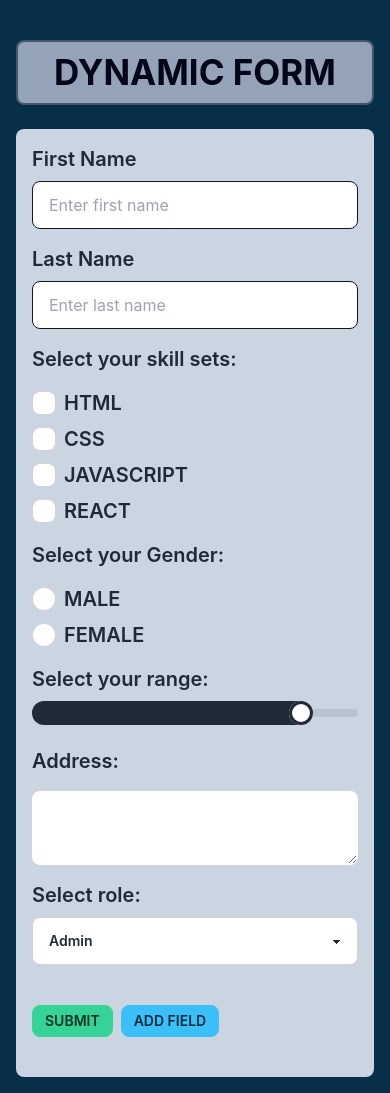
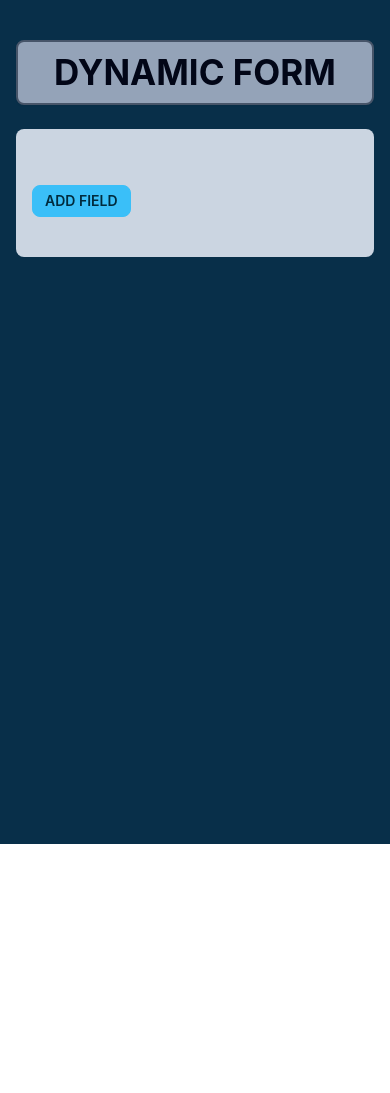
Before and after one commit to Programmer-Mehadi/dynamic-form, a React (Create React App) app: page / in a window 390 px wide. After the commit the page ends 844 px from the top, so only its background shows below. Built offline with nearby package versions, Linux system fonts and the light colour scheme.

Commit message:
make field dynamic ...

```diff
--- a/src/App.js
+++ b/src/App.js
@@ -9,10 +9,17 @@ function App() {
   const [fields, setFields] = useState(null);
   const [childFieldsNumber, setchildFieldsNumber] = useState(null);
   const [childFields, setChildFields] = useState(null);
+  const [formData, setFormData] = useState({
+    fieldName: "",
+    inputType: selectedFieldType,
+    placeholder: "",
+    label: "",
+    value: "",
+    min: "",
+    max: "",
+    child: [],
+  });
 
-  const handleSubmit = (event) => {
-    event.preventDefault();
-  };
   useEffect(() => {
     if (selectedFieldType !== null && selectedFieldType !== "") {
       if (
@@ -26,11 +33,6 @@ function App() {
               name: "fieldName",
               value: "",
               title: "Give a field name",
-            },
-            {
-              name: "placeholder",
-              value: "",
-              title: "Give a placeholder",
             },
             {
               name: "label",
@@ -130,11 +132,30 @@ function App() {
     if (childFieldsNumber > 0) {
       let array = [];
       for (let i = 0; i < childFieldsNumber; i++) {
+        if (selectedFieldType === "checkbox") {
           array.push([
             {
               title: "Give a title",
               value: "",
               name: "title",
+            },
+            {
+              title: "Give a field name",
+              value: false,
+              name: "fieldName",
+            },
+          ]);
+        } else {
+          array.push([
+            {
+              title: "Give a title",
+              value: "",
+              name: "title",
+            },
+            {
+              title: "Give a field name",
+              value: false,
+              name: "fieldName",
             },
             {
               title: "Give a value",
@@ -143,12 +164,51 @@ function App() {
             },
           ]);
         }
+      }
       setChildFields(array);
+      let array2 = [];
+      for (let i = 0; i < childFieldsNumber; i++) {
+        array2.push({
+          placeholder: "",
+          fieldName: "",
+          value: false,
+        });
+      }
+      setFormData({ ...formData, child: [...array2] });
     }
   }, [childFieldsNumber]);
 
+  const handleSubmit = (event) => {
+    event.preventDefault();
+  };
+
+  const handleAddField = async (event) => {
+    event.preventDefault();
+    dispatch({
+      type: "ADD_FIELD",
+      payload: {
+        data: formData,
+      },
+    });
+    event.target.reset();
+    setFormData({
+      fieldName: "",
+      inputType: selectedFieldType,
+      placeholder: "",
+      label: "",
+      value: "",
+      min: "",
+      max: "",
+      child: [],
+    });
+    setFields([]);
+    setChildFields([]);
+    setchildFieldsNumber(null);
+
+    document.getElementById("my-modal-3").checked = false;
+  };
   return (
-    <div className="p-4 md:p-8 bg-sky-950">
+    <div className="p-4 md:p-8 bg-sky-950 min-h-[100vh]">
       <h2 className="text-[35px] font-bold text-slate-950 bg-slate-400 border-2 border-slate-600 rounded-[8px] p-2 md:p-8 py-1 md:py-2 text-center max-w-[600px] mx-auto my-6 shadow-sm uppercase">
         Dynamic Form
       </h2>
@@ -302,11 +362,13 @@ function App() {
         </div>
         {/* btn list */}
         <div className="my-6 mt-10 flex flex-wrap gap-2">
+          {fields && (
             <input
               type="submit"
               className="btn btn-sm btn-success"
               value={"Submit"}
             />
+          )}
           <label htmlFor="my-modal-3" className="btn btn-sm btn-info">
             Add Field
           </label>
@@ -324,18 +386,29 @@ function App() {
                 setSelectedFieldType(null);
                 setFields([]);
                 setChildFields([]);
+                setFormData({
+                  fieldName: "",
+                  inputType: selectedFieldType,
+                  placeholder: "",
+                  label: "",
+                  value: "",
+                  min: "",
+                  max: "",
+                  child: [],
+                });
               }, 1000);
             }}
           >
             ✕
           </label>
           <h3 className="text-lg font-bold">Add new field</h3>
-          <div className="mt-6">
+          <form onSubmit={handleAddField} className="mt-6">
             <select
               className="select select-bordered w-full"
               onChange={(e) => {
                 setSelectedFieldType(e.target.value);
                 setChildFields([]);
+                setFormData({ ...formData, inputType: e.target.value });
               }}
               defaultValue={null}
             >
@@ -344,7 +417,7 @@ function App() {
               </option>
               <option value="text">Text</option>
               <option value="number">Number</option>
-              <option value="range">range</option>
+              <option value="range">Range</option>
               <option value="checkbox">CheckBox</option>
               <option value="radio">Radio</option>
               <option value="textarea">Textarea</option>
@@ -352,7 +425,7 @@ function App() {
             </select>
             {fields && (
               <div className="mt-4 grid gap-4">
-                {fields?.map((f) => {
+                {fields?.map((f, index) => {
                   if (f.name === "child") {
                     return (
                       <div>
@@ -375,6 +448,15 @@ function App() {
                           type="text"
                           placeholder="Type here"
                           className="input input-bordered w-full"
+                          onChange={(e) => {
+                            let newData = formData;
+                            for (const property in newData) {
+                              if (property == f.name) {
+                                newData[property] = e.target.value;
+                              }
+                            }
+                            setFormData({ ...newData });
+                          }}
                         />
                       </div>
                     );
@@ -402,6 +484,31 @@ function App() {
                                   type="text"
                                   placeholder="Type here"
                                   className="input input-bordered w-full"
+                                  onChange={(e) => {
+                                    let newData = formData.child;
+                                    for (let i = 0; i < newData.length; i++) {
+                                      if (i === index) {
+                                        newData[i] = {
+                                          placeholder:
+                                            child.name === "title"
+                                              ? e.target.value
+                                              : newData[i].placeholder,
+                                          fieldName:
+                                            child.name === "fieldName"
+                                              ? e.target.value
+                                              : newData[i].fieldName,
+                                          value:
+                                            child.name === "value"
+                                              ? e.target.value
+                                              : newData[i].value,
+                                        };
+                                      }
+                                    }
+                                    setFormData({
+                                      ...formData,
+                                      child: [...newData],
+                                    });
+                                  }}
                                 />
                               </>
                             );
@@ -413,7 +520,10 @@ function App() {
                 )}
               </div>
             )}
+            <div className="flex justify-center">
+              <button className="btn btn-success mt-3 w-full">Add Field</button>
             </div>
+          </form>
         </div>
       </div>
     </div>
--- a/src/redux.js
+++ b/src/redux.js
@@ -2,115 +2,113 @@ import { createStore } from "redux";
 
 const initialstate = {
   fieldList: [
-    {
-      id: "53535",
-      fieldName: "firstName",
-      inputType: "text",
-      placeholder: "Enter first name",
-      label: "First Name",
-      value: "",
-    },
-    {
-      id: "53535",
-      fieldName: "lastName",
-      inputType: "text",
-      placeholder: "Enter last name",
-      label: "Last Name",
-      value: "",
-    },
-    {
-      id: "53535",
-      fieldName: "skillSets",
-      inputType: "checkbox",
-      label: "Select your skill sets:",
-      child: [
-        {
-          placeholder: "HTML",
-          fieldName: "html",
-          value: false,
-        },
-        {
-          placeholder: "CSS",
-          value: false,
-          fieldName: "css",
-        },
-        {
-          placeholder: "JAVASCRIPT",
-          value: false,
-          fieldName: "javascript",
-        },
-        {
-          placeholder: "REACT",
-          value: false,
-          fieldName: "react",
-        },
-      ],
-    },
-    {
-      id: "53535",
-      fieldName: "gender",
-      inputType: "radio",
-      label: "Select your Gender:",
-      child: [
-        {
-          placeholder: "MALE",
-          fieldName: "male",
-          value: false,
-        },
-        {
-          placeholder: "FEMALE",
-          value: false,
-          fieldName: "female",
-        },
-      ],
-    },
-    {
-      id: "53535",
-      fieldName: "range",
-      inputType: "range",
-      label: "Select your range:",
-      min: 0,
-      max: 1000,
-      value: "850",
-    },
-    {
-      id: "53535",
-      fieldName: "address",
-      inputType: "textarea",
-      label: "Address:",
-      value: "",
-    },
-    {
-      id: "53535",
-      fieldName: "role",
-      inputType: "select",
-      label: "Select role:",
-      value: "",
-      child: [
-        {
-          fieldName: "admin",
-          title: "Admin",
-          value: "admin",
-        },
-        {
-          fieldName: "buyer",
-          title: "Buyer",
-          value: "buyer",
-        },
-        {
-          fieldName: "seller",
-          title: "Seller",
-          value: "seller",
-        },
-      ],
-    },
+    // {
+    //   id: "53535",
+    //   fieldName: "firstName",
+    //   inputType: "text",
+    //   placeholder: "Enter first name",
+    //   label: "First Name",
+    //   value: "",
+    // },
+    // {
+    //   id: "53535",
+    //   fieldName: "lastName",
+    //   inputType: "text",
+    //   placeholder: "Enter last name",
+    //   label: "Last Name",
+    //   value: "",
+    // },
+    // {
+    //   id: "53535",
+    //   fieldName: "skillSets",
+    //   inputType: "checkbox",
+    //   label: "Select your skill sets:",
+    //   child: [
+    //     {
+    //       placeholder: "HTML",
+    //       fieldName: "html",
+    //       value: false,
+    //     },
+    //     {
+    //       placeholder: "CSS",
+    //       value: false,
+    //       fieldName: "css",
+    //     },
+    //     {
+    //       placeholder: "JAVASCRIPT",
+    //       value: false,
+    //       fieldName: "javascript",
+    //     },
+    //     {
+    //       placeholder: "REACT",
+    //       value: false,
+    //       fieldName: "react",
+    //     },
+    //   ],
+    // },
+    // {
+    //   id: "53535",
+    //   fieldName: "gender",
+    //   inputType: "radio",
+    //   label: "Select your Gender:",
+    //   child: [
+    //     {
+    //       placeholder: "MALE",
+    //       fieldName: "male",
+    //       value: false,
+    //     },
+    //     {
+    //       placeholder: "FEMALE",
+    //       value: false,
+    //       fieldName: "female",
+    //     },
+    //   ],
+    // },
+    // {
+    //   id: "53535",
+    //   fieldName: "range",
+    //   inputType: "range",
+    //   label: "Select your range:",
+    //   min: 0,
+    //   max: 1000,
+    //   value: "850",
+    // },
+    // {
+    //   id: "53535",
+    //   fieldName: "address",
+    //   inputType: "textarea",
+    //   label: "Address:",
+    //   value: "",
+    // },
+    // {
+    //   id: "53535",
+    //   fieldName: "role",
+    //   inputType: "select",
+    //   label: "Select role:",
+    //   value: "",
+    //   child: [
+    //     {
+    //       fieldName: "admin",
+    //       title: "Admin",
+    //       value: "admin",
+    //     },
+    //     {
+    //       fieldName: "buyer",
+    //       title: "Buyer",
+    //       value: "buyer",
+    //     },
+    //     {
+    //       fieldName: "seller",
+    //       title: "Seller",
+    //       value: "seller",
+    //     },
+    //   ],
+    // },
   ],
 };
 
 const reducer = (state = initialstate, action) => {
   switch (action.type) {
-    case "ADD_FIELD":
-      return state;
     case "SET_VALUE":
       for (let i = 0; i < state.fieldList.length; i++) {
         if (state.fieldList[i].fieldName === action.payload.path.first) {
@@ -139,6 +137,9 @@ const reducer = (state = initialstate, action) => {
         }
       }
       return state;
+    case "ADD_FIELD":
+      console.log(action.payload);
+      return { ...state, fieldList: [...state.fieldList, action.payload.data] };
     default:
       return state;
   }
```
Lines whose indentation alone changed are shown as unchanged.
